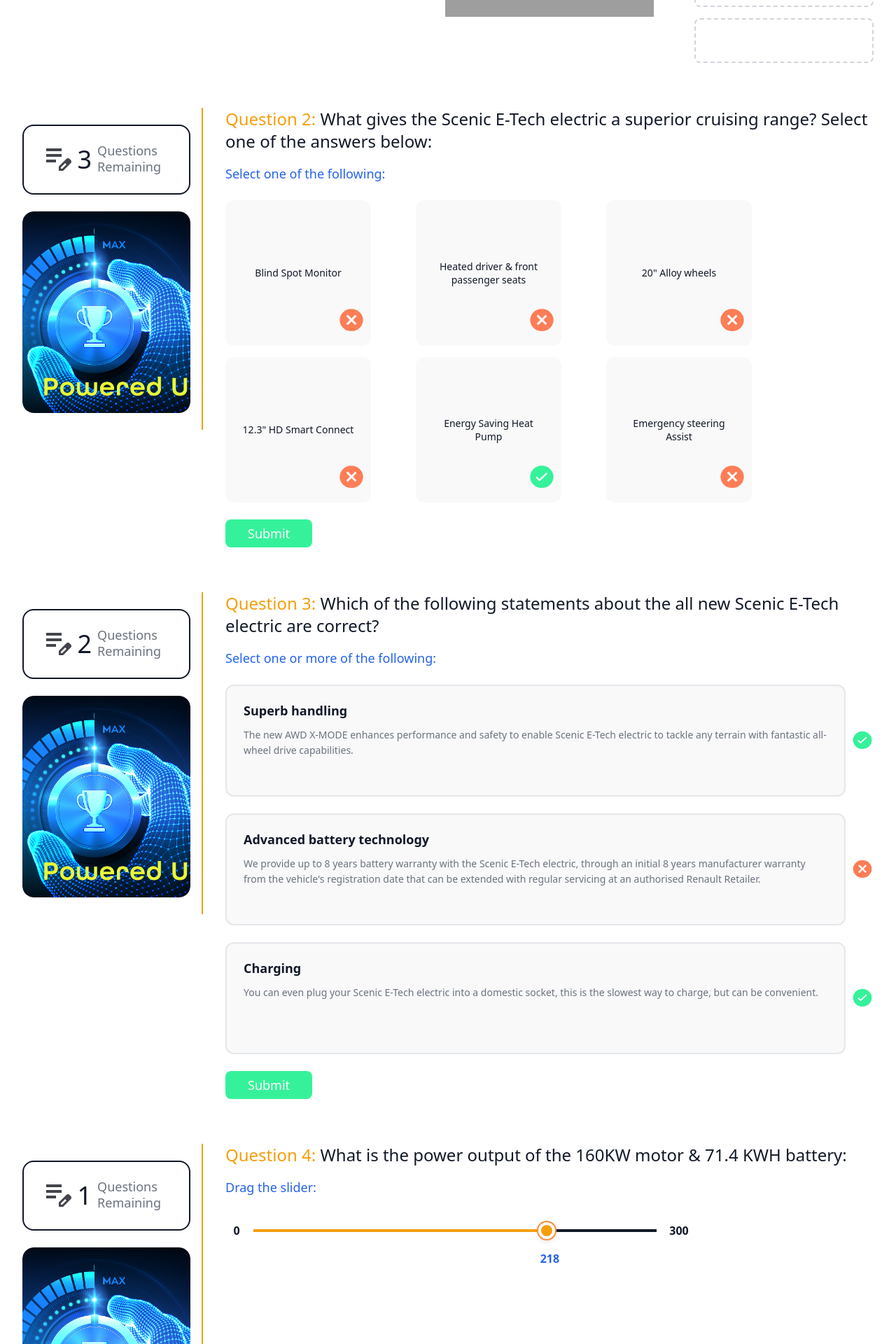
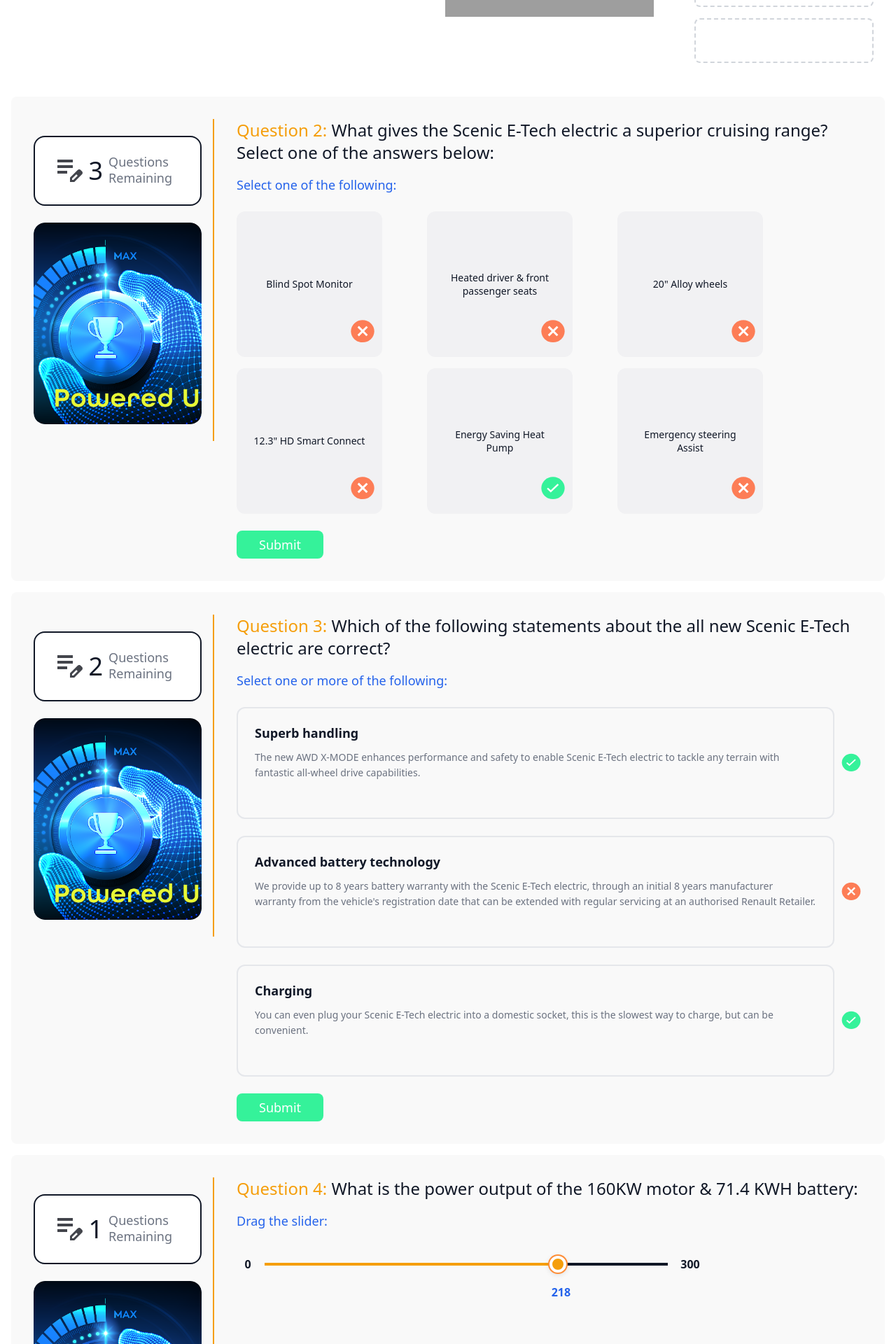
Before and after one commit to kavinsk23/sherbet-project, a React (Create React App) app: page / in a window 1280 px wide. Shown: the part 2960-4880 px from the top of the page at 70% size. Built offline with nearby package versions, Linux system fonts and the light colour scheme; grey boxes are pictures that could not be loaded.

Commit message:
quiz 4 structured

```diff
--- a/src/components/layout/quiz-2/Quiz2.tsx
+++ b/src/components/layout/quiz-2/Quiz2.tsx
@@ -51,7 +51,7 @@
   const optionRows = chunkArray(options, 3);
 
   return (
-    <div className="p-4 sm:p-6 lg:p-8">
+    <div className="p-4 sm:p-6 lg:p-8 bg-renault-bg-section m-4 rounded-lg">
       <div className="flex flex-col lg:flex-row">
         <div className="flex lg:justify-center">
           <QuestionNumber questionsRemaining={3} />
--- a/src/components/layout/quiz-3/Quiz3.tsx
+++ b/src/components/layout/quiz-3/Quiz3.tsx
@@ -6,7 +6,7 @@
 
 const Quiz3: React.FC = () => {
   return (
-    <div className="p-4 sm:p-6 lg:p-8">
+    <div className="p-4 sm:p-6 lg:p-8 bg-renault-bg-section m-4 rounded-lg">
       <div className="flex flex-col lg:flex-row">
         {/* Question Number Sidebar - Displays on left for desktop, top for mobile */}
         <div className="flex lg:justify-center">
--- a/src/components/layout/quiz-4/Quiz4.tsx
+++ b/src/components/layout/quiz-4/Quiz4.tsx
@@ -35,7 +35,7 @@
   const isCorrect = sliderValue === 218;
 
   return (
-    <div className="p-4 sm:p-6 lg:p-8">
+    <div className="p-4 sm:p-6 lg:p-8 bg-renault-bg-section m-4 rounded-lg">
       <div className="flex flex-col lg:flex-row">
         {/* Question Number Sidebar */}
         <div className="flex lg:justify-center">
--- a/src/components/ui/quiz/QuizAnswer.tsx
+++ b/src/components/ui/quiz/QuizAnswer.tsx
@@ -7,7 +7,7 @@
 
 const QuizAnswer: React.FC<OptionProps> = ({ title, image }) => {
   return (
-    <div className="relative p-6 rounded-xl cursor-pointer transition-all duration-200 bg-renault-bg-section h-52 w-52 flex items-center justify-center">
+    <div className="relative p-6 rounded-xl cursor-pointer transition-all duration-200 bg-renault-bg-section-2 h-52 w-52 flex items-center justify-center">
       <div className="text-center flex flex-col items-center">
         <h3 className="text-sm font-dm-sans text-renault-text-primary leading-snug">
           {title}
```
